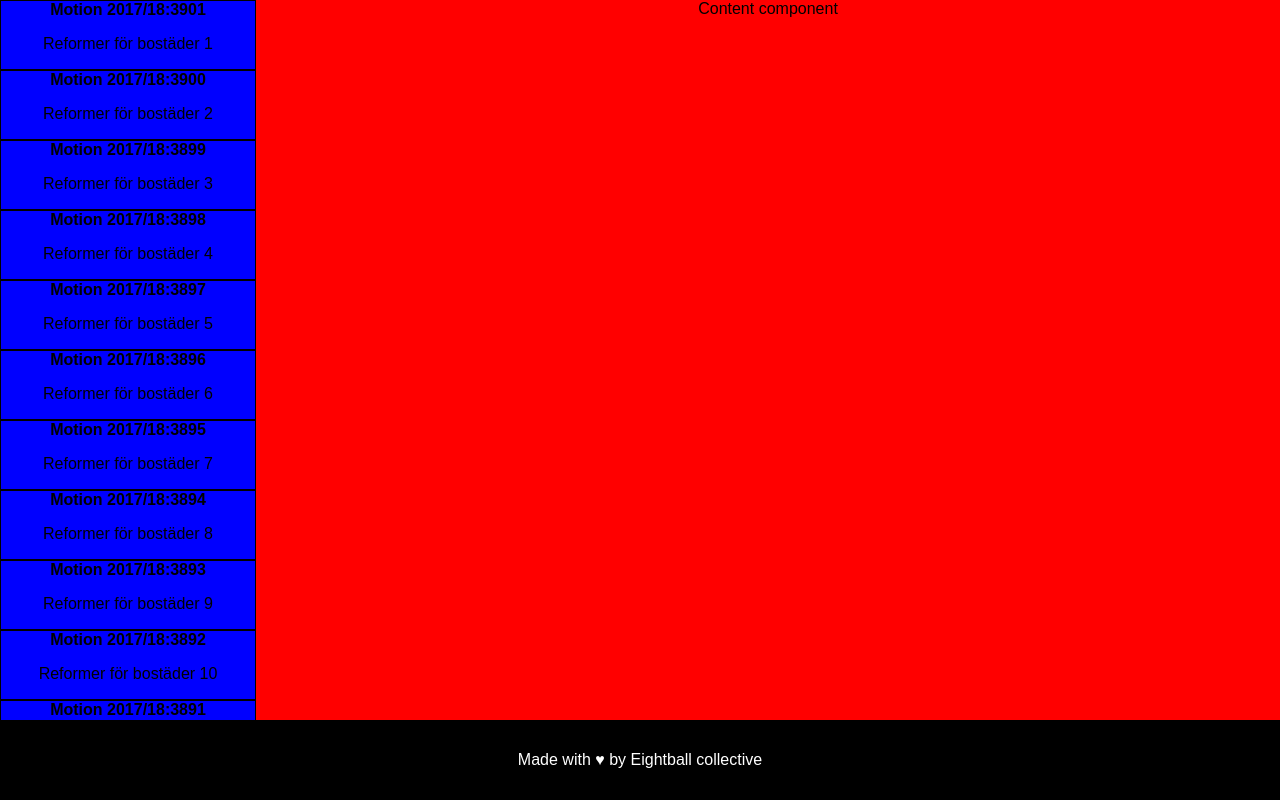
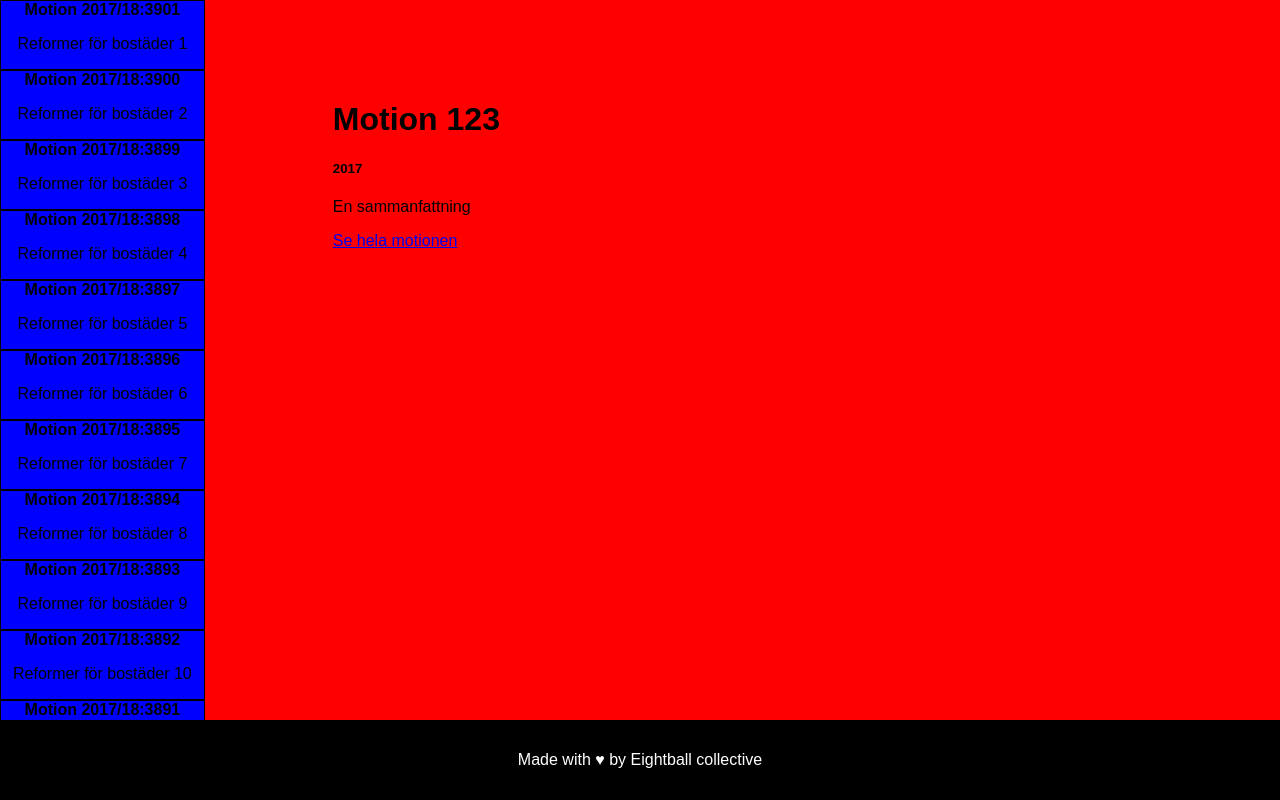
Before and after one commit to eightballcollective/vardagsmotion, a React (Create React App) app: page / in a window 1280 px wide. Built offline with nearby package versions, Linux system fonts and the light colour scheme.

Commit message:
Add stuff to content component

```diff
--- a/src/components/Content/index.js
+++ b/src/components/Content/index.js
@@ -1,12 +1,22 @@
 import React from 'react'
 import './styles.css'
 
-function Content() {
-  return (
-    <div className='content'>
-      Content component
-    </div>
-  )
+class Content extends React.Component {
+  constructor (props) {
+    super(props)
+  }
+
+  render () {
+    let {title, date, summary, href} = this.props
+    return (
+      <div className='content'>
+        <h1>{title}</h1>
+        <h5>{date}</h5>
+        <p>{summary}</p>
+        <a href={href} target='_blank'>Se hela motionen</a>
+      </div>
+    )
+  }
 }
 
 export default Content
--- a/src/components/Content/styles.css
+++ b/src/components/Content/styles.css
@@ -1,6 +1,6 @@
 .content {
+  text-align: left;
   background-color: red;
-  height: 100vh;
+  padding: 10vh 10vw 10vh 10vw;
   width: 80vw;
-  right: 0;
 }
--- a/src/components/Main/index.js
+++ b/src/components/Main/index.js
@@ -8,7 +8,7 @@ function Main () {
   return (
     <div className='main'>
       <Sidebar data={data}/>
-      <Content/>
+      <Content title='Motion 123' date='2017' summary='En sammanfattning' href='#'/>
     </div>
   )
 }
```
